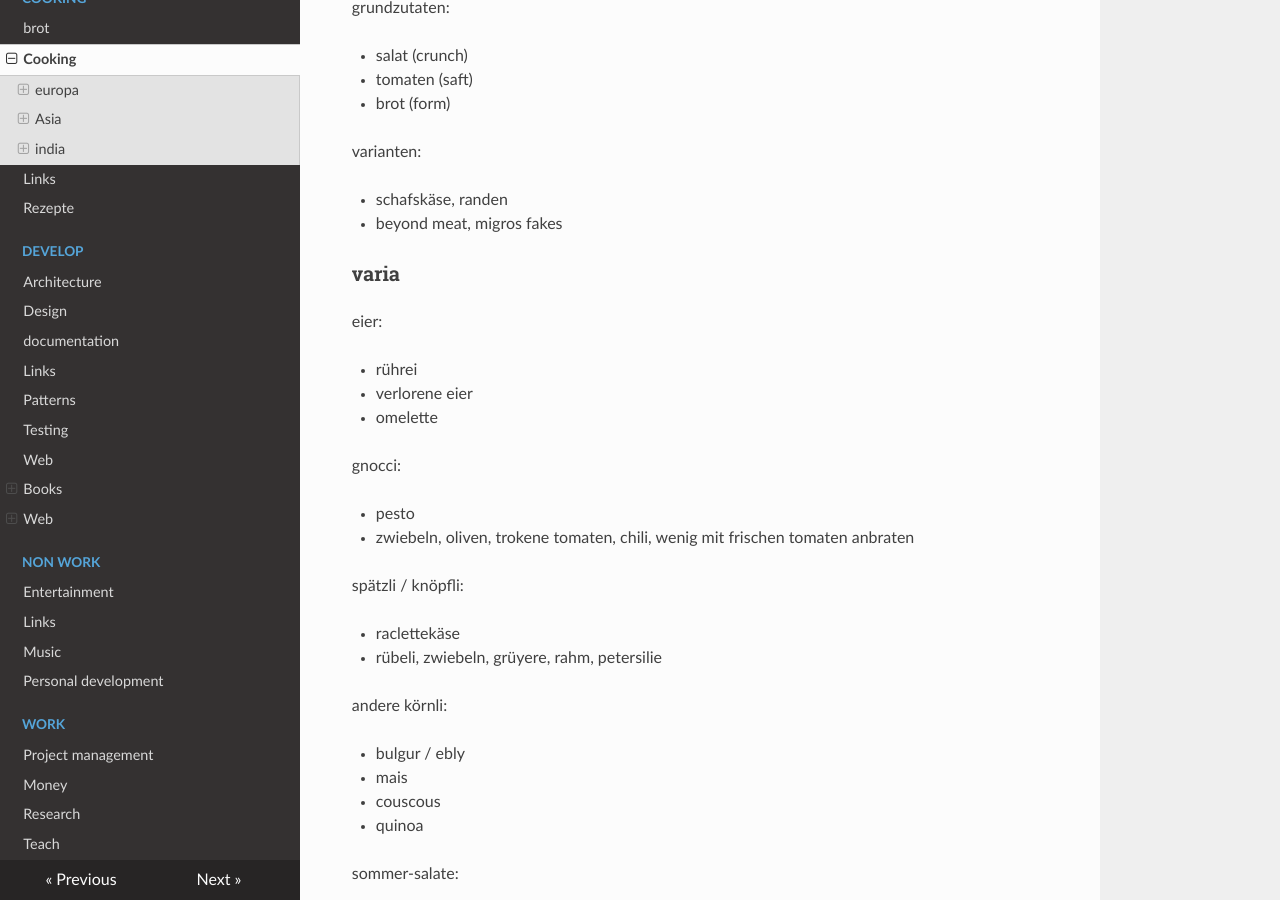
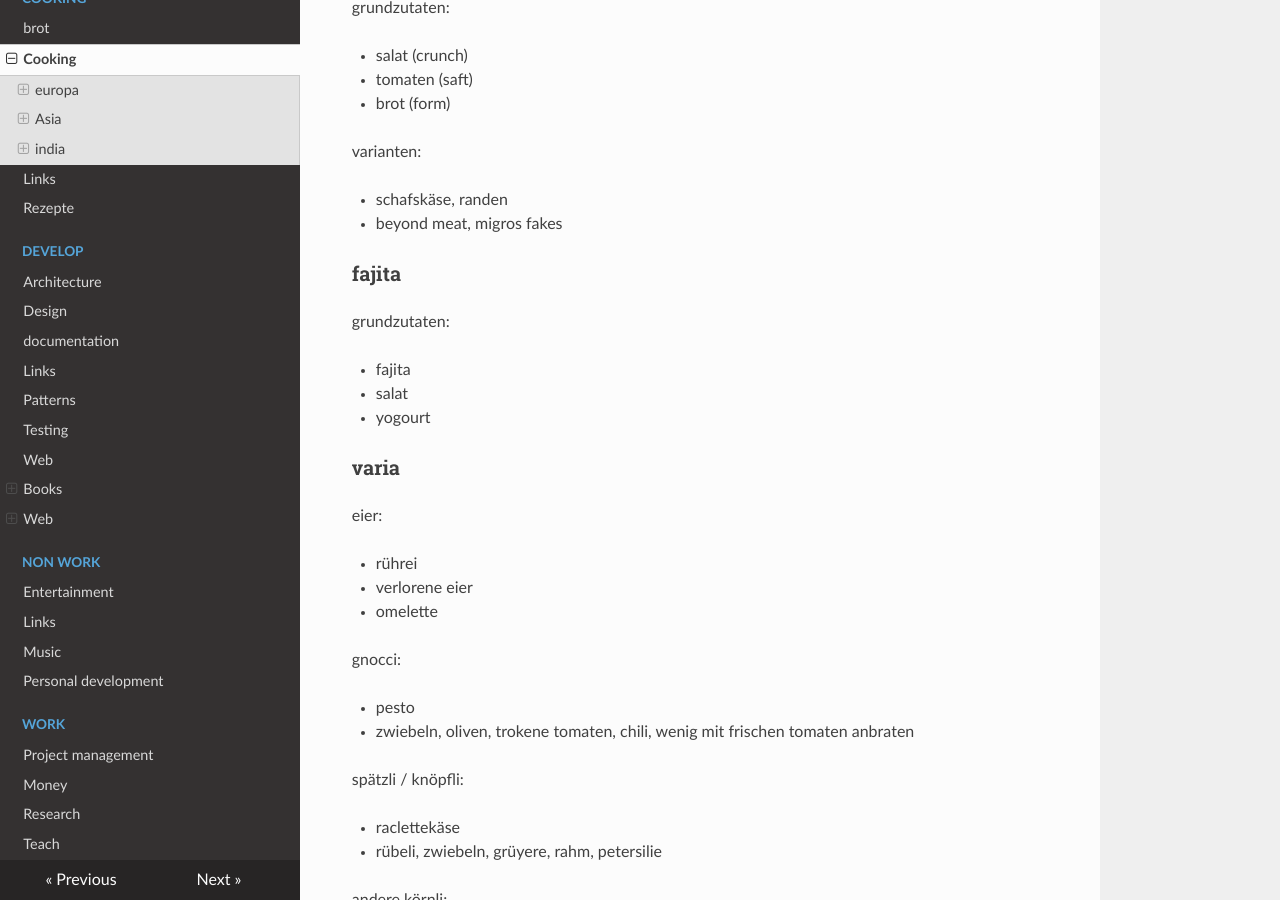
Before and after one commit to famoser/docs, an MkDocs documentation site: the page built from docs/cooking/grundrezepte.md, in a window 1280 px wide and 900 px high, scrolled down 2342 px. Built offline with MkDocs 1.6.1, drawn with Linux system fonts in a browser that asks for light colours; nearby versions of some CDN libraries.

Commit message:
Update grundrezepte.md

```diff
--- a/docs/cooking/grundrezepte.md
+++ b/docs/cooking/grundrezepte.md
@@ -104,6 +104,13 @@ varianten:
 - schafskäse, randen
 - beyond meat, migros fakes
 
+### fajita
+
+grundzutaten:
+
+- fajita
+- salat
+- yogourt
 
 ### varia
 
@@ -135,7 +142,7 @@ sommer-salate:
 - caprese
 - feta, wassermelone, minze
 - tsatziki (grechisches yogurt, knoblauch, geraffelte gurken)
--
+
 
 ## Asia
 
```
